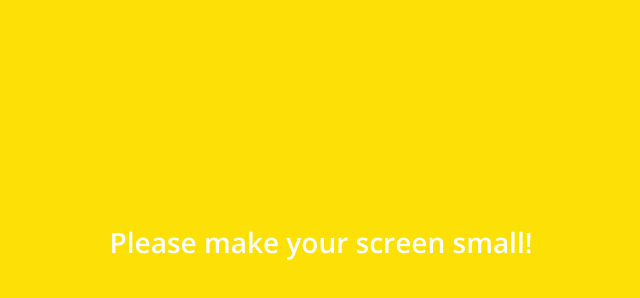
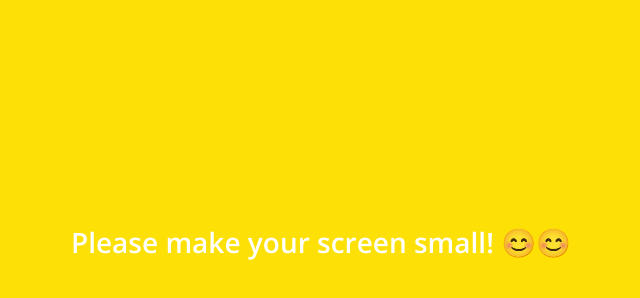
Before and after one commit to DaeseongLee/kakao-clone, a plain HTML site: page chat.html in a window 1280 px wide. Shown: the part 158-456 px from the top of the page, without its empty margins (319-959 px from the left). Drawn offline with nearby package versions, Linux system fonts and the light colour scheme.

Commit message:
Added Emoticon
😊😊

```diff
--- a/chat.html
+++ b/chat.html
@@ -101,7 +101,7 @@
     </div>
     <div class="bigScreen">
         <span class="bigScreen_text">
-            Please make your screen small!
+            Please make your screen small! 😊😊
         </span>
     </div>
 </body>
```
Also changed, not shown: find.html (+1 -1 lines), friends.html (+1 -1 lines), index.html (+1 -1 lines), more.html (+1 -1 lines).
